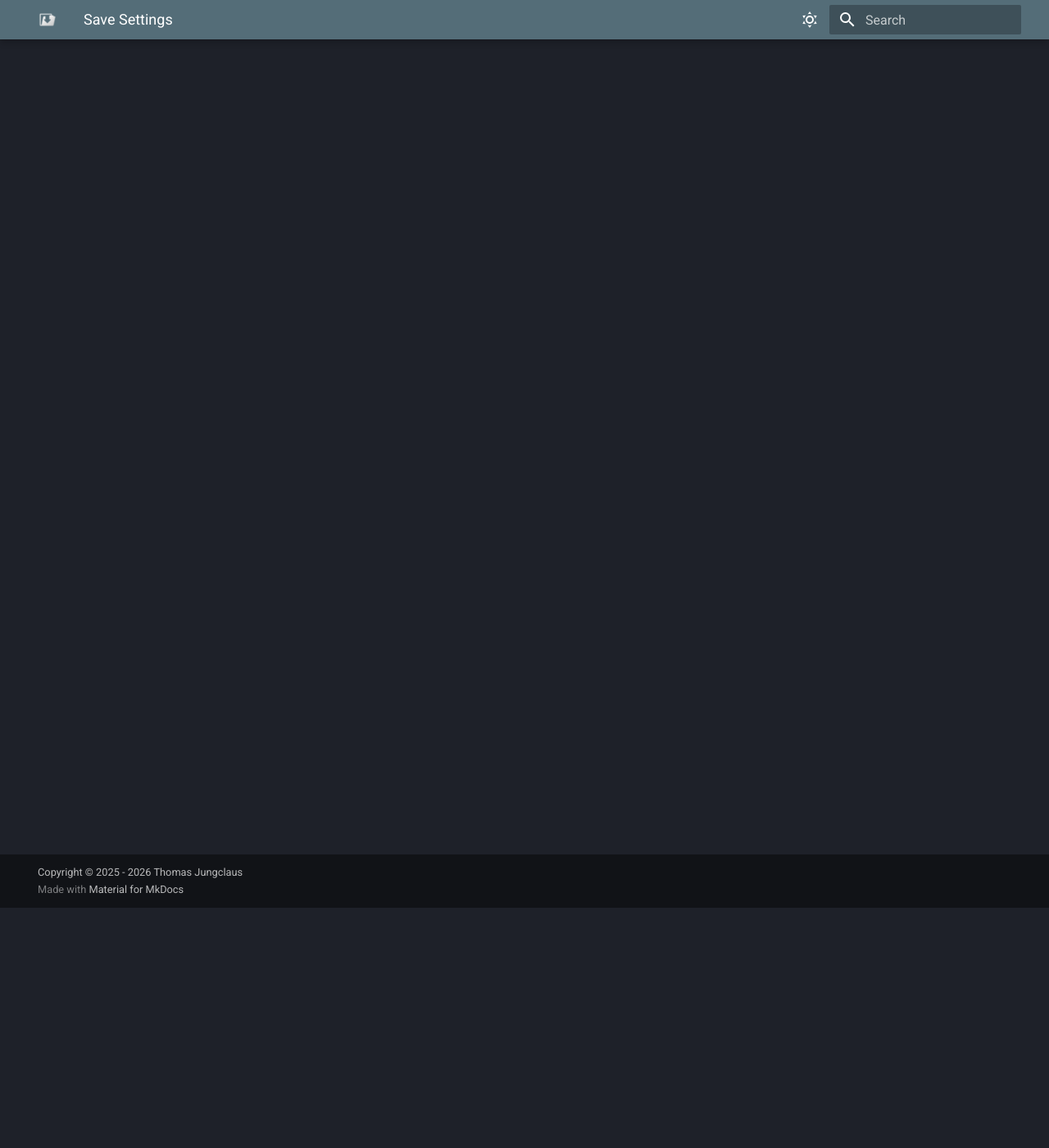
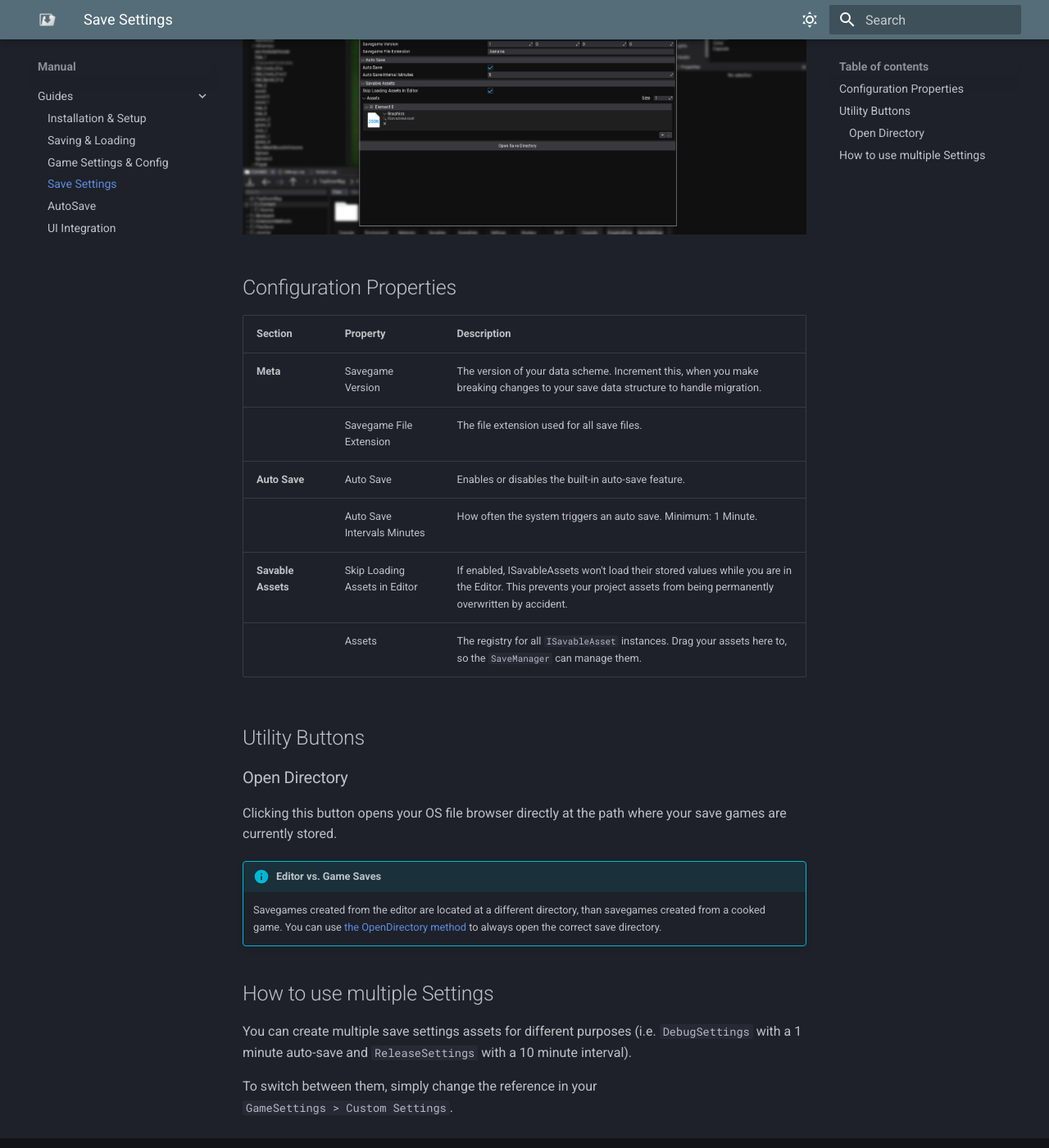
Before and after one commit to Myterian/FlaxSave, an MkDocs documentation site: the page built from docs/Manual/SaveSettings.md, in a window 1280 px wide and 1400 px high, scrolled down 293 px. Shown: the whole window at 82% size. Built offline with MkDocs 1.6.1 and Material for MkDocs 9.7.7, drawn with Linux system fonts in a browser that asks for light colours; some of the changed text lies outside the part shown.

Commit message:
Global Assets done

```diff
--- a/docs/Api/FlaxSaveSettings.md
+++ b/docs/Api/FlaxSaveSettings.md
@@ -92,7 +92,7 @@
 
 - Type: `string`
 - Access: `get`
-- Note: This directory can be opened via the [Settings asset `Open Directory` button](../Manual/SaveSettings.md)
+- Note: This directory can be opened via the [Settings asset `Open Directory` button](../Manual/SaveSettings.md#open-directory)
 
 </br>
 
@@ -150,6 +150,6 @@
 **How it works**: This method opens a new system explorer window at the savegame directory.
 
 !!! tip
-    You don't need to call this code during development, the save directory can simply be opened via the [Settings asset `Open Directory` button](../Manual/SaveSettings.md)
+    You don't need to call this code during development, the save directory can simply be opened via the [Settings asset `Open Directory` button](../Manual/SaveSettings.md#open-directory)
 
 </br>
--- a/docs/Manual/SaveSettings.md
+++ b/docs/Manual/SaveSettings.md
@@ -1,3 +1,29 @@
 # Save Settings
+The save settings asset is the central configuration hub for the FlaxSave system. It defines how and when your game data is stored.
 
-are wery imbortand
+![Settings Asset](SettingsAsset.jpg)
+
+## Configuration Properties
+
+|Section|Property|Description|
+|---|---|---|
+|**Meta**|Savegame Version|The version of your data scheme. Increment this, when you make breaking changes to your save data structure to handle migration.|
+||Savegame File Extension|The file extension used for all save files.|
+|**Auto Save**|Auto Save|Enables or disables the built-in auto-save feature.|
+||Auto Save Intervals Minutes|How often the system triggers an auto save. Minimum: 1 Minute.|
+|**Savable Assets**|Skip Loading Assets in Editor|If enabled, ISavableAssets won't load their stored values while you are in the Editor. This prevents your project assets from being permanently overwritten by accident.|
+||Assets|The registry for all `ISavableAsset` instances. Drag your assets here to, so the `SaveManager` can manage them.|
+
+
+## Utility Buttons
+
+### Open Directory
+Clicking this button opens your OS file browser directly at the path where your save games are currently stored.
+
+!!! info "Editor vs. Game Saves"
+    Savegames created from the editor are located at a different directory, than savegames created from a cooked game. You can use [the OpenDirectory method](../Api/FlaxSaveSettings.md#opendirectory) to always open the correct save directory.
+
+## How to use multiple Settings
+You can create multiple save settings assets for different purposes (i.e. `DebugSettings` with a 1 minute auto-save and `ReleaseSettings` with a 10 minute interval).
+
+To switch between them, simply change the reference in your </br>`GameSettings > Custom Settings`.
--- a/mkdocs.yml
+++ b/mkdocs.yml
@@ -8,6 +8,10 @@
       - Guides:
         - Manual/Installation.md
         - Manual/SavingLoading.md
+        - Manual/GlobalAssets.md
+        - Manual/SaveSettings.md
+        - Manual/AutoSave.md
+        - Manual/GameUI.md
   - API:
       - '': Api/index.md
       - FlaxSave:
```
Also changed, not shown: docs/Manual/GameUI.md (added, +95 -0 lines), docs/Manual/GlobalAssets.md (added, +124 -0 lines), docs/Manual/AutoSave.md (added), docs/Manual/ISavable - Class select.jpg (added), docs/Manual/ISavable - Register.jpg (added), docs/Manual/ISavable - create Json.jpg (added), docs/Manual/SettingsAsset.jpg (added).
